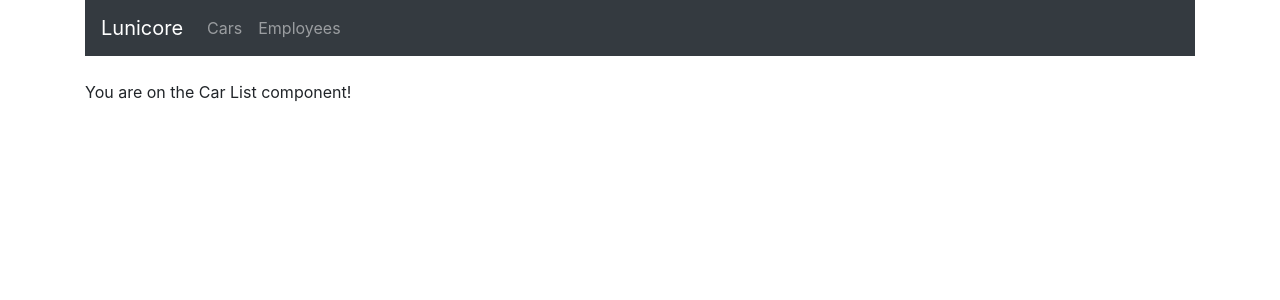
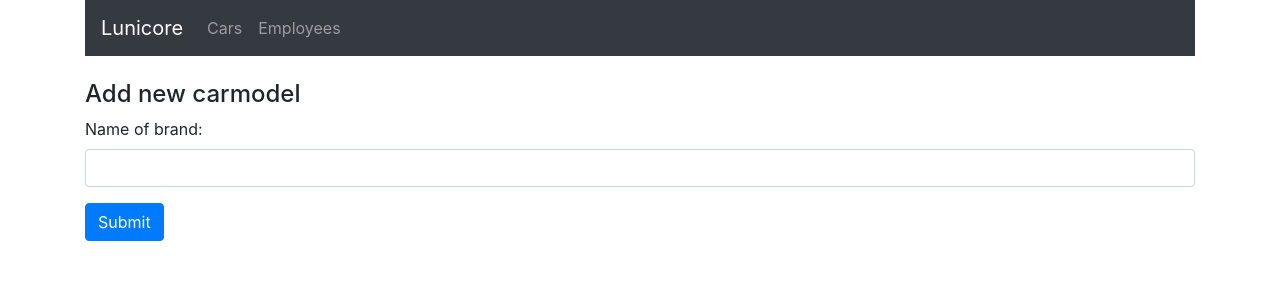
Before and after one commit to Axel-Hellman/bilhandelsCase, a React (Create React App) app: page /cars in a window 1280 px wide. Shown: the top 300 px of the page. Built offline with nearby package versions, Linux system fonts and the light colour scheme.

Commit message:
added a form for brand and a submit button

```diff
--- a/src/components/cars.component.js
+++ b/src/components/cars.component.js
@@ -1,10 +1,74 @@
 import React, { Component } from "react";
 
 export default class Cars extends Component {
+  constructor(props) {
+    super(props);
+
+    //binder .this så att den inte blir "undefined"
+    this.onChangeBrand = this.onChangeBrand.bind(this);
+    this.onChangeModel = this.onChangeModel.bind(this);
+    this.onChangePrice = this.onChangePrice.bind(this);
+    this.onSubmit = this.onSubmit.bind(this);
+
+    this.state = {
+      //"id": null,
+      brand: "",
+      model: "",
+      price: 0
+    };
+  }
+
+  onChangeBrand(e) {
+    this.setState({
+      brand: e.target.value
+    });
+  }
+
+  onChangeModel(e) {
+    this.setState({
+      model: e.target.value
+    });
+  }
+
+  onChangePrice(e) {
+    this.setState({
+      price: e.target.value
+    });
+  }
+
+  onSubmit(e) {
+    e.preventDefault();
+
+    const carModel = {
+      brand: this.state.brand,
+      model: this.state.model,
+      price: this.state.price
+    };
+
+    console.log(carModel);
+
+    window.location = "/cars"; // tar dig tilbaka till startsidan efter sumit
+  }
+
   render() {
     return (
       <div>
-        <p>You are on the Car List component!</p>
+        <h4>Add new carmodel</h4>
+        <form onSubmit={this.onSubmit}>
+          <div className="form-group">
+            <label>Name of brand: </label>
+            <input
+              type="text"
+              required
+              className="form-control"
+              value={this.state.brand}
+              onChange={this.onChangeBrand}
+            />
+          </div>
+          <div className="form-group">
+            <input type="submit" value="Submit" className="btn btn-primary" />
+          </div>
+        </form>
       </div>
     );
   }
```
